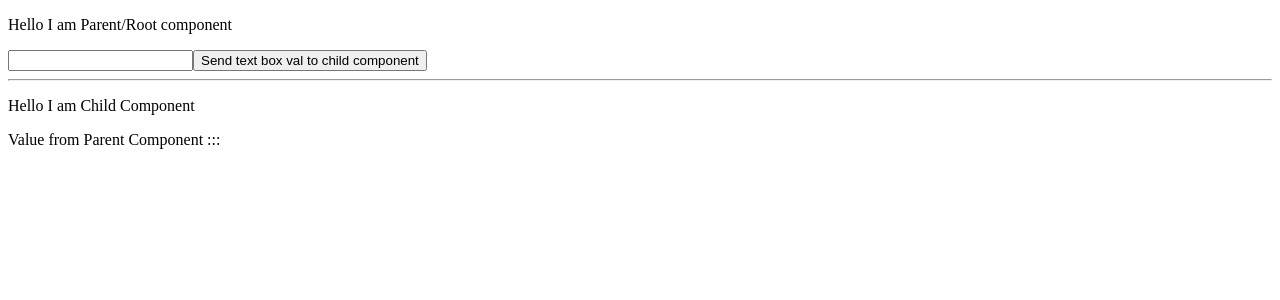
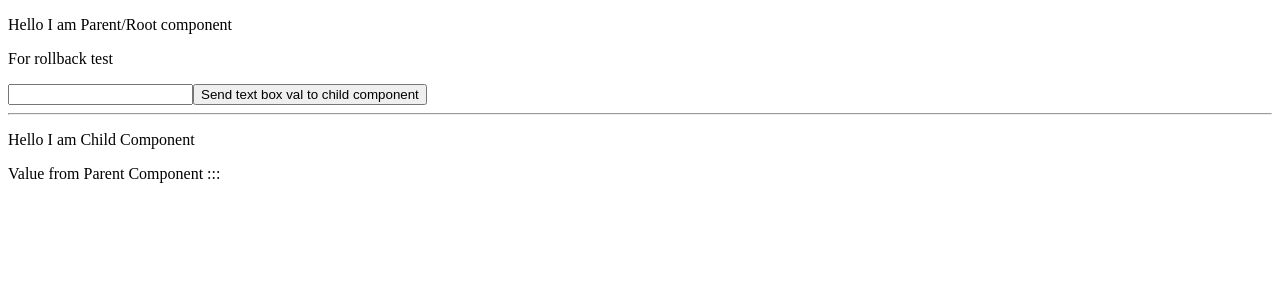
Before and after one commit to mastan33/angularpractice, an Angular app: page / in a window 1280 px wide. Shown: the top 300 px of the page. Built offline with nearby package versions, Linux system fonts and the light colour scheme.

Commit message:
for rollback test

```diff
--- a/src/app/app.component.html
+++ b/src/app/app.component.html
@@ -16,6 +16,7 @@
 
  <!-- Scenario 3-->
   <p>Hello I am Parent/Root component</p>
+  <p>For rollback test</p>
  <input type="text" #templateRefVariable>
  <button (click)="passDatatoChildComponent(templateRefVariable.value)">Send text box val to child component</button>
   <hr>
```
